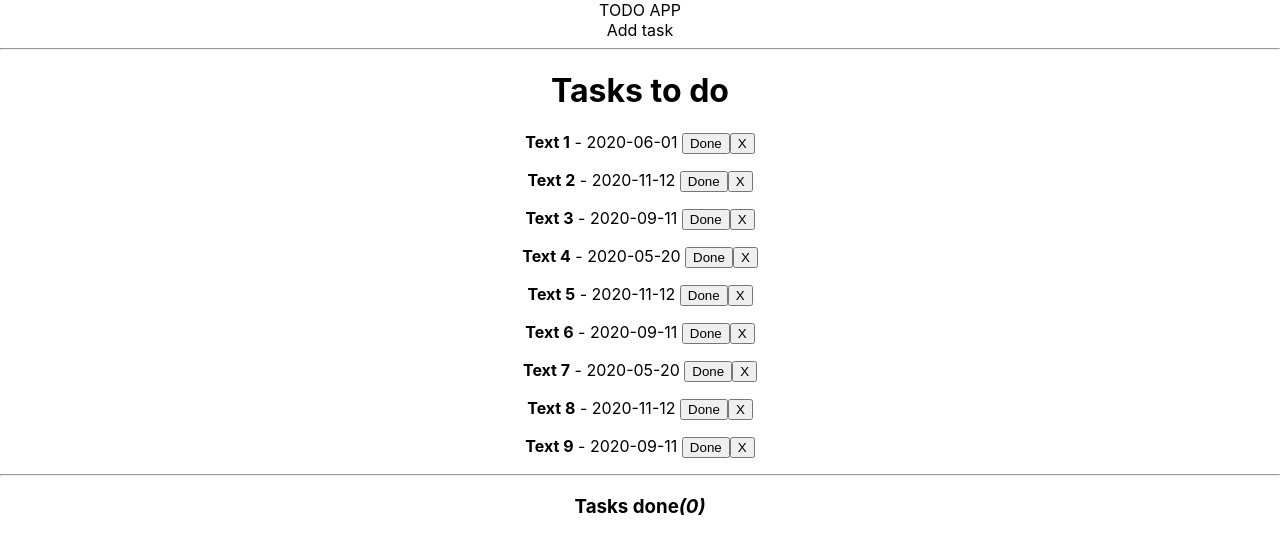
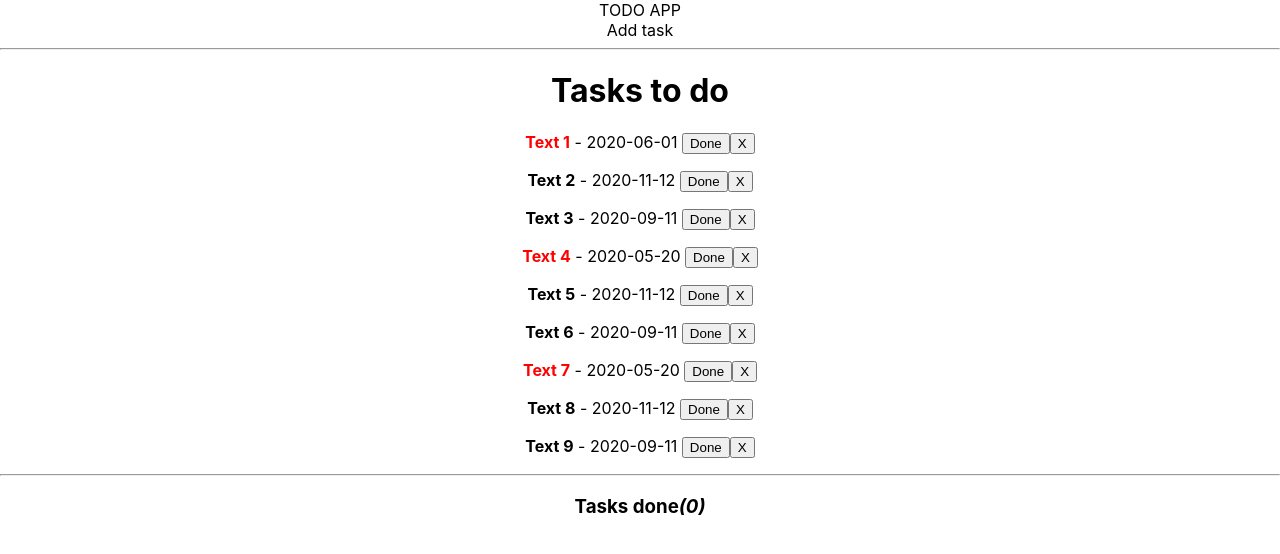
Before and after one commit to WieMon/learning-react-5, a React (Create React App) app: page / in a window 1280 px wide. Shown: the top 554 px of the page. Built offline with nearby package versions, Linux system fonts and the light colour scheme.

Commit message:
Add prioritizing tasks and date of completion

```diff
--- a/src/components/Task.js
+++ b/src/components/Task.js
@@ -1,16 +1,35 @@
 import React from 'react';
 
 const Task = (props) => {
-  const {text, date, id} = props.task;
-  return (
-    <div>
+
+   const style = {
+    color: 'red',
+  }
+  const {text, date, id, active, important, finishDate} = props.task;
+
+  if(active) {
+    return (
+      <div>
+        <p>
+          <strong style={important ? style : null}>{text}</strong> - <span>{date} </span>
+          <button onClick={() => props.change(id)}>Done</button>
+          <button onClick={() => props.delete(id)}>X</button>
+        </p>
+      </div>
+    );
+  } else {
+    const finish = new Date(finishDate).toLocaleString()
+   return (
+     <div>
       <p>
-        <strong>{text}</strong> - <span>{date} </span>
-        <button onClick={() => props.change(id)}>Done</button>
+        <strong>{text}</strong><em> (deadline: {date})</em>
+        <br />
+        - completed<span> {finish} </span>
         <button onClick={() => props.delete(id)}>X</button>
       </p>
-    </div>
-   );
+   </div>
+   )
+  }
 }
 
 export default Task;
```
